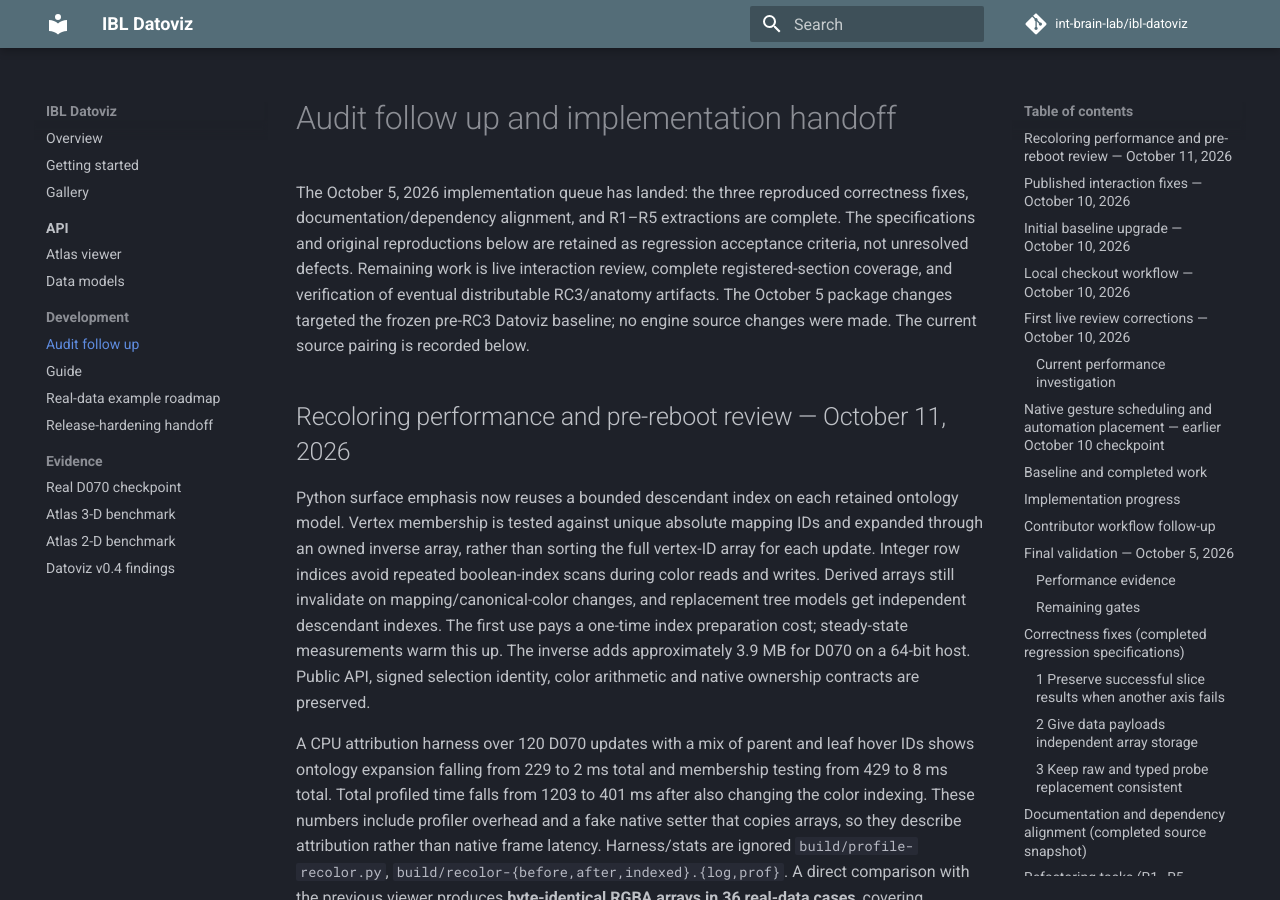
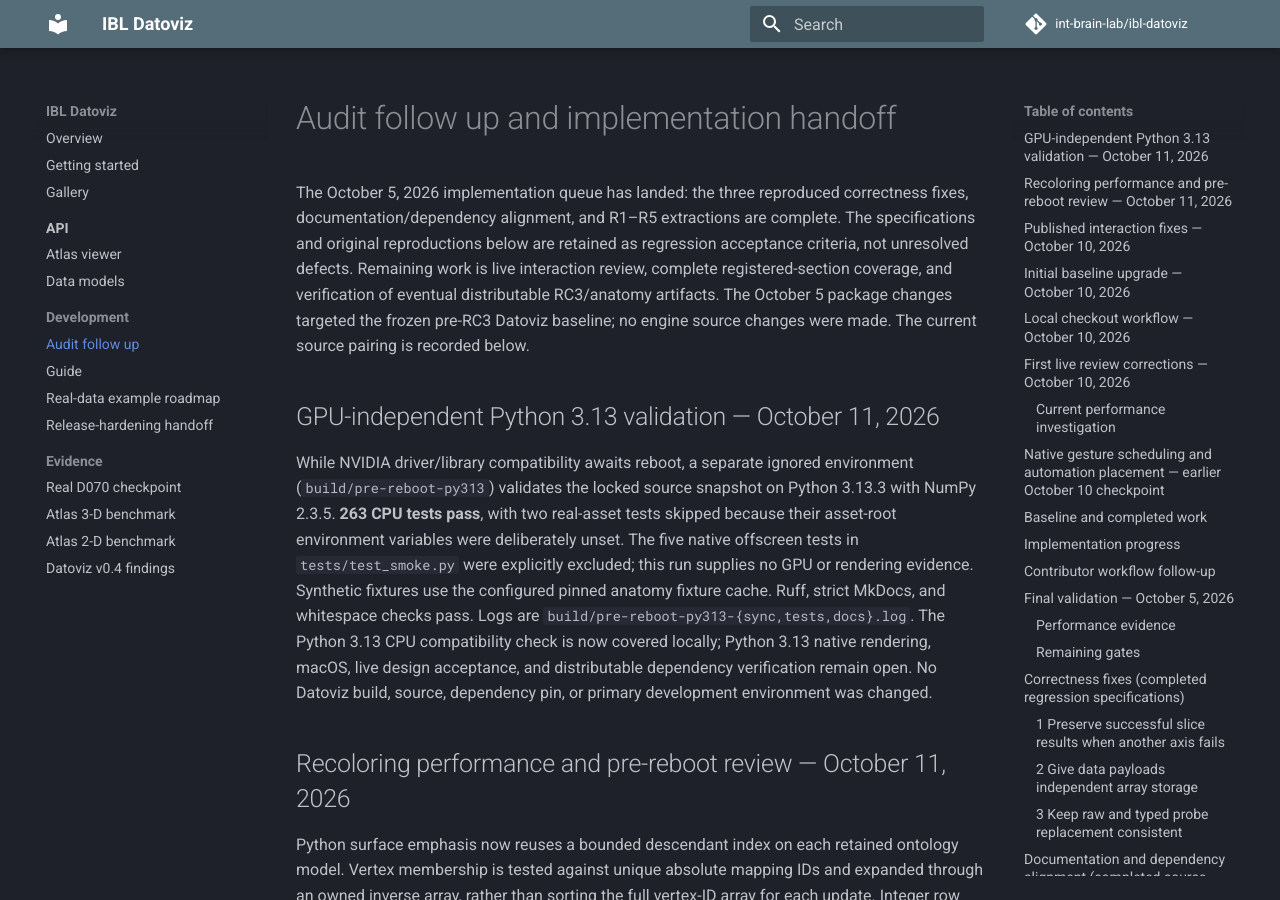
Before and after one commit to int-brain-lab/ibl-datoviz, an MkDocs documentation site: the page built from docs/NEXT_STEPS.md, in a window 1280 px wide and 900 px high. Built offline with MkDocs 1.6.1 and Material for MkDocs 9.7.7, drawn with Linux system fonts in a browser that asks for light colours; comment, search, counter and statistics services are not loaded.

Commit message:
Record GPU-independent Python 3.13 validation

```diff
--- a/docs/NEXT_STEPS.md
+++ b/docs/NEXT_STEPS.md
@@ -6,6 +6,19 @@ original reproductions below are retained as regression acceptance criteria, not
 Remaining work is live interaction review, complete registered-section coverage, and verification
 of eventual distributable RC3/anatomy artifacts. The October 5 package changes targeted the frozen pre-RC3 Datoviz baseline;
 no engine source changes were made. The current source pairing is recorded below.
+
+## GPU-independent Python 3.13 validation — October 11, 2026
+
+While NVIDIA driver/library compatibility awaits reboot, a separate ignored environment
+(`build/pre-reboot-py313`) validates the locked source snapshot on Python 3.13.3 with
+NumPy 2.3.5. **263 CPU tests pass**, with two real-asset tests skipped because their
+asset-root environment variables were deliberately unset. The five native offscreen tests
+in `tests/test_smoke.py` were explicitly excluded; this run supplies no GPU or rendering
+evidence. Synthetic fixtures use the configured pinned anatomy fixture cache. Ruff,
+strict MkDocs, and whitespace checks pass. Logs are `build/pre-reboot-py313-{sync,tests,docs}.log`.
+The Python 3.13 CPU compatibility check is now covered locally; Python 3.13 native rendering,
+macOS, live design acceptance, and distributable dependency verification remain open.
+No Datoviz build, source, dependency pin, or primary development environment was changed.
 
 ## Recoloring performance and pre-reboot review — October 11, 2026
 
```
